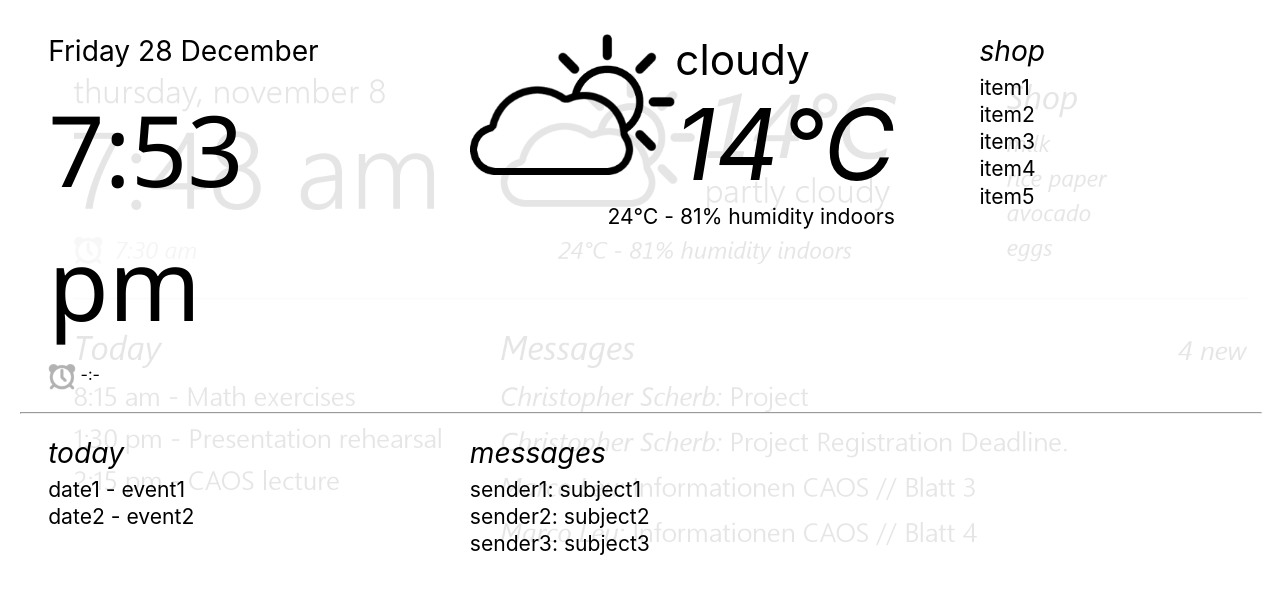
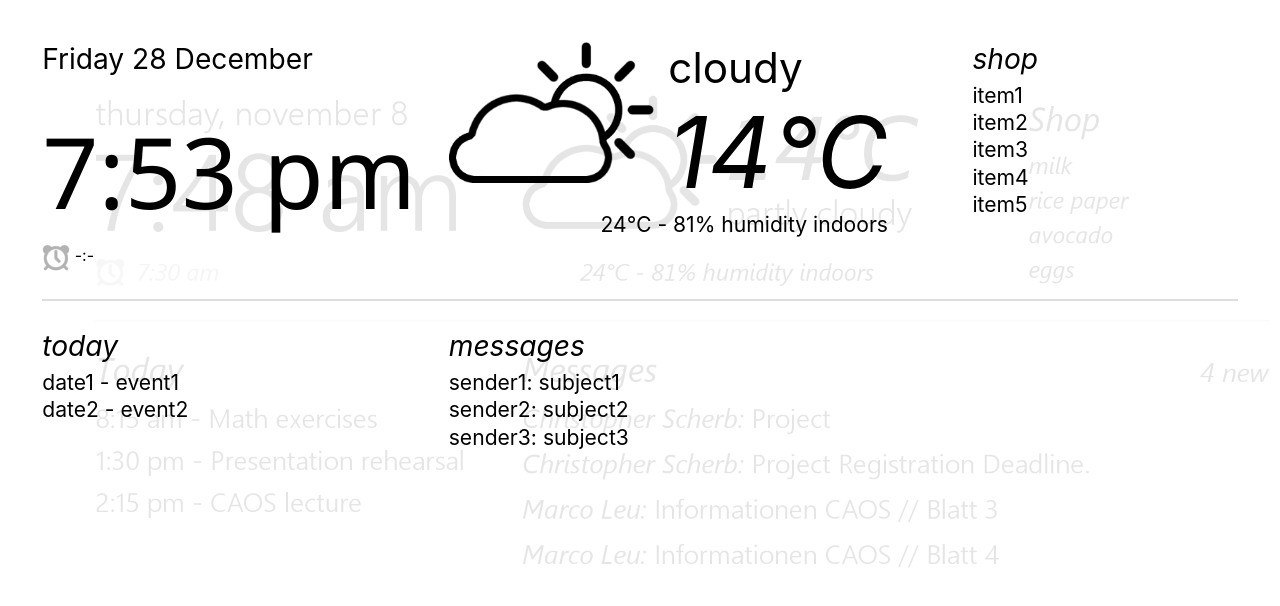
Before and after one commit to dacostaeric/smartpi, a React (Create React App) app in the folder smartpi-react/: page / in a window 1280 px wide. Shown: the top 606 px of the page. Built offline with nearby package versions, Linux system fonts and the light colour scheme.

Commit message:
Improve layout and positioning

```diff
--- a/smartpi-react/src/SmartPi.js
+++ b/smartpi-react/src/SmartPi.js
@@ -1,5 +1,7 @@
 import React from "react";
 import styled from "styled-components"
+
+import theme from "./theme"
 
 import TopBar from "./component/TopBar"
 import BottomBar from "./component/BottomBar"
@@ -17,7 +19,7 @@ import Email from "./component/Email";
 const Container = styled.div`
 box-sizing: border-box;
 position: fixed;
-padding: 20px;
+padding: ${theme.containerPadding};
 height: 100vh;
 width: 100vw;
 background-color: white;
--- a/smartpi-react/src/component/Clock.js
+++ b/smartpi-react/src/component/Clock.js
@@ -5,7 +5,8 @@ import theme from "../theme"
 const StyledClock = styled.div`
 font-family: ${theme.fontFamily}, sans-serif;
 font-size: ${theme.time.clockSize};
-margin: ${theme.time.clockMargin} 0;
+margin-top: ${theme.time.clockMarginTop};
+margin-bottom: ${theme.time.clockMarginBottom};
 `;
 
 const Clock = (props) => {
--- a/smartpi-react/src/component/HorizontalDivider.js
+++ b/smartpi-react/src/component/HorizontalDivider.js
@@ -6,6 +6,10 @@ import theme from "../theme"
 const HorizontalDivider = styled.hr`
 float: left;
 width: 100%;
+margin: ${theme.tilePadding} 0;
+background-color: #ddd;
+border: none;
+height: 2px;
 `;
 
 export default HorizontalDivider
--- a/smartpi-react/src/component/Tile.js
+++ b/smartpi-react/src/component/Tile.js
@@ -4,8 +4,13 @@ import styled from "styled-components"
 import theme from "../theme"
 
 const Tile = styled.div`
-padding: ${theme.tilePadding};
 float: left;
+:not(:first-child) {
+  margin-left: ${theme.tilePadding};
+}
+:not(:last-child) {
+  margin-right: ${theme.tilePadding};
+}
 `;
 
 export default Tile
--- a/smartpi-react/src/component/Weather.js
+++ b/smartpi-react/src/component/Weather.js
@@ -21,12 +21,11 @@ font-size: ${theme.weather.weatherTextSize};
 const SensorText = styled.div`
 float: right;
 font-size: ${theme.weather.sensorTextSize};
-margin-top: ${theme.tilePadding};
 `;
 
 const WeatherTextWrapper = styled.div`
 float: left;
-margin-left: ${theme.tilePadding}
+margin-left: ${theme.weather.margin}
 `;
 
 const Weather = (props) => {
--- a/smartpi-react/src/theme.js
+++ b/smartpi-react/src/theme.js
@@ -2,10 +2,10 @@ const scale = 1.1;
 const unit = "vw";
 
 const size = {
-  large: scale * 7 + unit,
-  sub: scale * 3 + unit,
-  medium: scale * 2 + unit,
-  small: scale * 1.5 + unit
+  large: scale * 7,
+  sub: scale * 3,
+  medium: scale * 2,
+  small: scale * 1.5
 };
 
 const theme = {
@@ -14,33 +14,36 @@ const theme = {
   bottomRowHeight: scale * 60 + unit,
   smallWidth: scale * 34 + unit,
   largeWidth: scale * 66 + unit,
-  tilePadding: scale * 1 + unit + " " + scale * 2 + unit,
+  containerPadding: scale * 3 + unit,
+  tilePadding: scale * 2 + unit,
   time: {
     dateTextSize: scale * 2 + unit,
     clockSize: scale * 7 + unit,
-    clockMargin: scale * 1 + unit,
+    clockMarginTop: scale * 2 + unit,
+    clockMarginBottom: scale * .5 + unit,
     alarmSize: scale * 1.5 + unit
   },
   weather: {
+    margin: scale * 1 + unit,
     iconHeight: scale * 10 + unit,
-    temperatureSize: size.large,
-    weatherTextSize: size.sub,
-    sensorTextSize: size.small,
+    temperatureSize: size.large + unit,
+    weatherTextSize: size.sub + unit,
+    sensorTextSize: size.small + unit,
     sensorTextMargin: scale * 0 + unit
   },
   shopping: {
     marginLeft: scale * 2 + unit,
     size: {
-      heading: size.medium,
-      item: size.small
+      heading: size.medium + unit,
+      item: size.small + unit
     },
     headingMargin: scale * .5 + unit,
     itemMargin: scale * .15 + unit
   },
   calendar: {
     size: {
-      heading: size.medium,
-      event: size.small
+      heading: size.medium + unit,
+      event: size.small + unit
     },
     headingMargin: scale * .5 + unit,
     eventMargin: scale * .15 + unit
```
